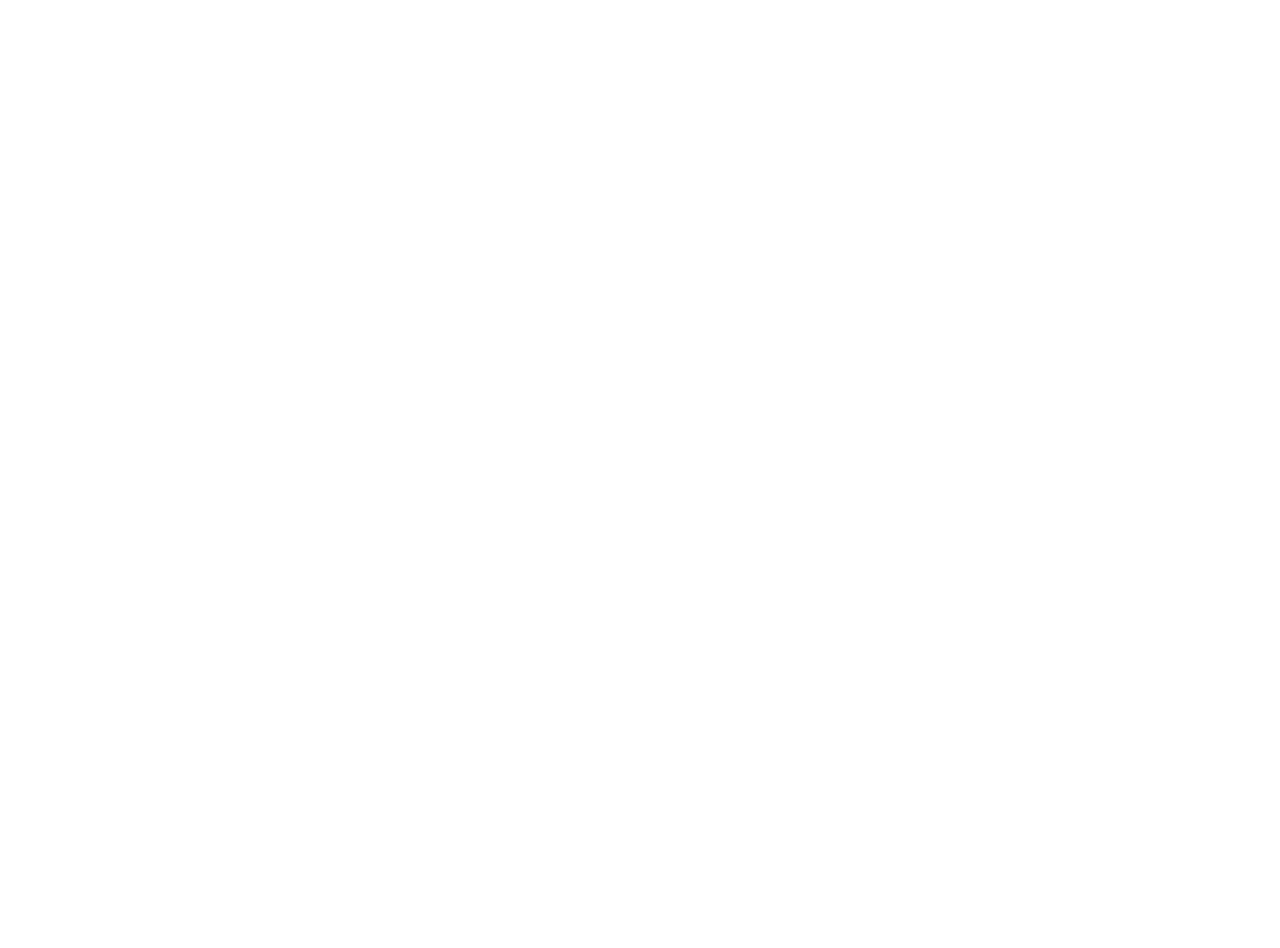
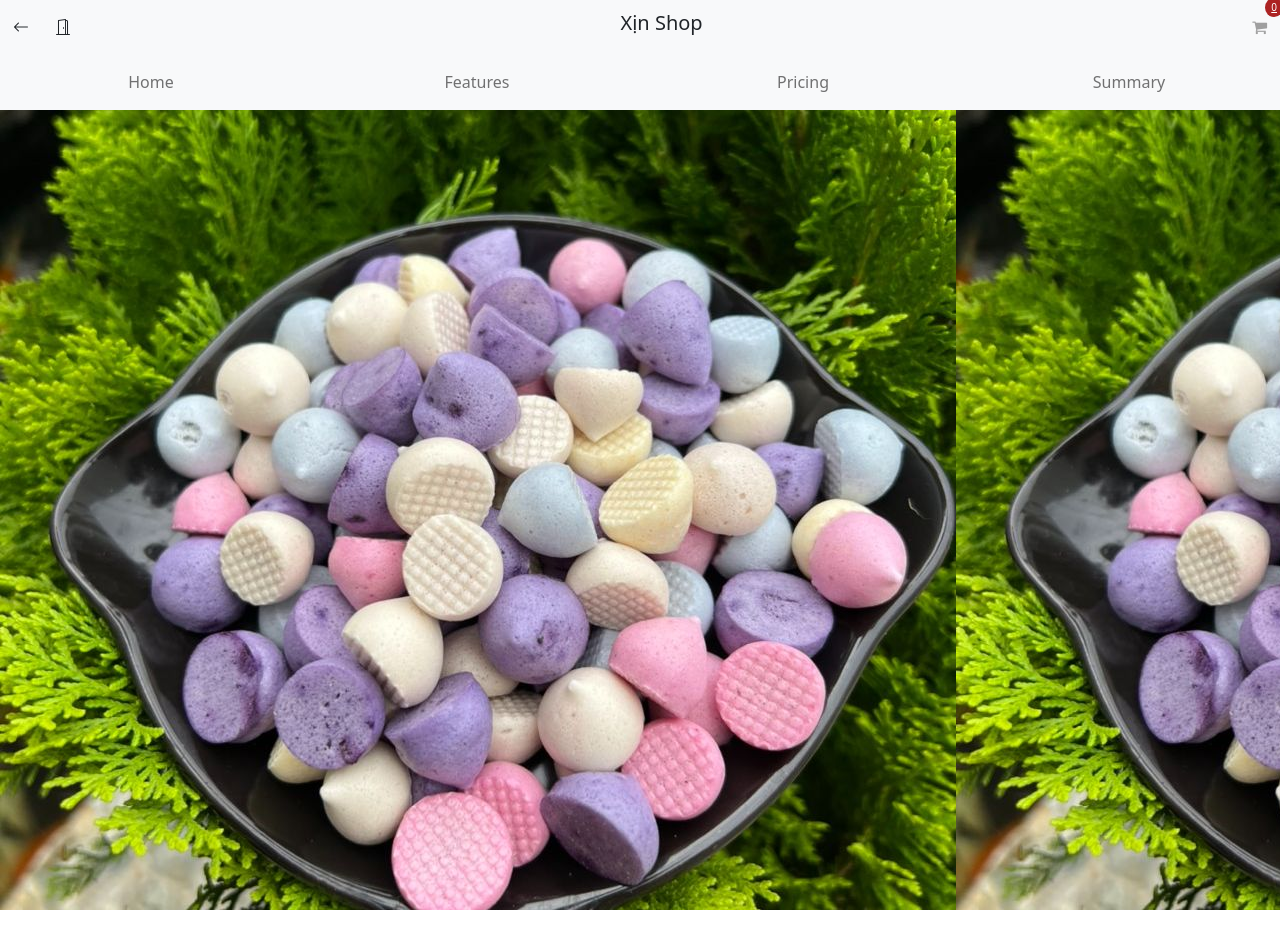
Before and after one commit to hoanghao94/bakeryNewSource, a React (Create React App) app: page /home in a window 1280 px wide. Shown: the top 948 px of the page. Before the commit the page ends 800 px from the top, so only its background shows below. Built offline with nearby package versions, Linux system fonts and the light colour scheme.

Commit message:
20230522

```diff
--- a/package.json
+++ b/package.json
@@ -3,6 +3,7 @@
   "version": "0.1.0",
   "private": true,
   "dependencies": {
+    "@fortawesome/fontawesome-free": "^6.4.0",
     "@reduxjs/toolkit": "^1.9.5",
     "@testing-library/jest-dom": "^5.16.5",
     "@testing-library/react": "^13.4.0",
@@ -14,7 +15,7 @@
     "react-dom": "^18.2.0",
     "react-redux": "^8.0.5",
     "react-router-dom": "^6.11.2",
-    "react-scripts": "5.0.1",
+    "react-scripts": "^5.0.1",
     "reactjs-popup": "^2.0.5",
     "redux": "^4.2.1",
     "redux-logger": "^3.0.6",
--- a/public/index.html
+++ b/public/index.html
@@ -10,6 +10,10 @@
       content="Web site created using create-react-app"
     />
     <link rel="apple-touch-icon" href="%PUBLIC_URL%/logo192.png" />
+    <link rel="stylesheet" href="https://cdnjs.cloudflare.com/ajax/libs/font-awesome/4.7.0/css/font-awesome.min.css">
+
+
+
     <!--
       manifest.json provides metadata used when your web app is installed on a
       user's mobile device or desktop. See https://developers.google.com/web/fundamentals/web-app-manifest/
--- a/src/App.js
+++ b/src/App.js
@@ -2,19 +2,19 @@
 import React, { useState } from 'react';
 import Header from './components/header/header.js';
 import { BrowserRouter as Router, Routes, Route } from 'react-router-dom'
-import LoginPopup from '../src/components/header/loginPopUp';
-
+import Home from './components/home/home.js';
+import Menu from './components/menu/menu.js'
 function App() {
   const [cartItems, setCartItems] = useState([]);
   return (
     <Router>
-    <div className="App">
-      {/* <Header cartItems={cartItems}
-      ></Header> */}
-      <LoginPopup/>
-    </div>
-
-  </Router>
+      <Header cartItems={cartItems}
+      ></Header>
+    <Routes>
+    <Route path="/home" element={<Home />} />
+    <Route path='/menu' element={<Menu/>} />
+    </Routes>
+    </Router>
   );
 }
 
--- a/src/components/header/header.js
+++ b/src/components/header/header.js
@@ -5,13 +5,16 @@
 import 'bootstrap/dist/css/bootstrap.css';
 import { useSelector, useDispatch } from 'react-redux';
 import { setLoginData } from '../../actions/loginAction.js';
+import Popup from "reactjs-popup";
+import '../../css/header.css';
 
 const Header = ({ cartItems }) => {
-  const [isLoggedIn, setIsLoggedIn] = useState(false);
+  const [isLoggedIn, setIsLoggedIn] = useState(true);
   const [showModal, setShowModal] = useState(false);
   const [username, setUsername] = useState("");
   const [password, setPassword] = useState("");
   const navigate = useNavigate();
+  const [numberOfItem, setNumberOfItem] = useState([]);
 
   const dispatch = useDispatch();
 
@@ -19,10 +22,6 @@
     setIsLoggedIn(false);
     setUsername("");
     setPassword("");
-  };
-
-  const handleLogin = () => {
-    setShowModal(true);
   };
 
   const handleGoBack = () => {
@@ -34,40 +33,47 @@
   }
 
   const SET_STATE = 'set_state'
-  const setState = state =>{
+  const setState = state => {
     return {
-      setState : !state
+      setState: !state
     }
   }
-const openPopUpLogin = () => {
-  dispatch(setState)
-}
-
-
-
-
   return (
     <>
+      <nav className="navbar navbar-light bg-light narbar-icons">
         <div className='buttonBackLog'>
           <button className='btn back' onClick={handleGoBack}>
             <i className="bi display-7 bi-lg bi-arrow-left"></i>
           </button>
-
           {isLoggedIn ? (
+            <Popup modal trigger={<button className='btn back'>
+              <i className="bi bi-door-open"></i>
+            </button>}>
+              {close => <LoginPopup close={close} />}
+            </Popup>
+          ) : (
             <button onClick={handleLogout} className='btn back'>
-            <i className="bi bi-door-open"></i>
-          </button>
-        ) : (
-          <button onClick={openPopUpLogin} className='btn back'>
               <i className="bi bi-door-closed"></i>
             </button>
           )}
         </div>
-      <LoginPopup/>
-
-      <nav className="navbar navbar-expand-lg navbar-light bg-light narbar-icons">
-        <div className="navbar-collapse" id="navbarNav">
-          <ul className="navbar-nav row navbarHeader">
+        <h5 className='number'>Xịn Shop</h5>
+        <div>
+          <form className="form-inline">
+            <button className='btn shopping-cart'>
+              <Link to="/cart">
+                <i className="fa fa-shopping-cart "></i>
+              </Link>
+              <Link to="/cart" className="number mu" >
+                {numberOfItem && numberOfItem.length ? numberOfItem.length : "0"}
+              </Link>
+            </button>
+          </form>
+        </div>
+      </nav>
+      <nav className="navbar navbar-light bg-light" >
+        <div className="navbar-collapse" >
+          <ul className="navbar-nav row navbarHeader"id="header">
             <li className="nav-item active col-3">
               <Link to="/home" className="nav-link headerText">
                 Home <span className="sr-only">(current)</span>
--- a/src/components/header/loginPopUp.js
+++ b/src/components/header/loginPopUp.js
@@ -4,7 +4,7 @@
 import { setLoginData } from '../../actions/loginAction.js';
 import { useSelector, useDispatch } from 'react-redux';
 
-function LoginPopUp() {
+function LoginPopUp({ close }) {
     const [username, setUsername] = useState('');
     const [password, setPassword] = useState('');
     // const [showModal, setShowModal] = useState(false);
@@ -27,13 +27,7 @@
     //   };
 
     return (
-        <Popup
-            modal
-            closeOnDocumentClick
-            className="modal"
-            contentStyle={{ maxWidth: "600px", width: "90%" }}
-            // open={showModal}
-            // onClose={handleCloseModal}
+        <div
         >
             <div className="model">
                 <h4>Đăng nhập</h4>
@@ -63,7 +57,7 @@
                     <Button type="submit">Đăng nhập</Button>
                 </form>
             </div>
-        </Popup>
+        </div>
     );
 };
 
--- /dev/null
+++ b/src/components/home/home.js
@@ -0,0 +1,18 @@
+import React from 'react'
+import { Link } from 'react-router-dom'
+import '../../css/home.css';
+
+function home() {
+    return (
+        <div className='home'>
+            <div className='homeContainer'>
+                <p>BÁNH ĂN DẶM TRẺ EM</p>
+                <Link to='/menu'>
+                    <button className='btn'> ORDER NOW</button>
+                </Link>
+            </div>
+        </div>
+    )
+}
+
+export default home
--- /dev/null
+++ b/src/components/menu/menu.js
@@ -0,0 +1,28 @@
+import React, { createContext, useState, useEffect } from 'react';
+import MenuItem from './menuItem.js';
+import { MenuList } from '../../data/MenuList.js';
+
+function Menu() {
+    const [menuListClone, setMenuListClone] = useState([]);
+    setMenuListClone(MenuList);
+    return (
+        <div>
+            <div className='row'>
+                {menuListClone.map((menuItem, key) => {
+                    return (
+                        <MenuItem
+                            className='container'
+                            key={key}
+                            image={menuItem.image}
+                            name={menuItem.name}
+                            price={menuItem.price}
+                            quantity={menuItem.quantity}
+                        />
+                    );
+                })}
+            </div>
+        </div>
+    );
+}
+
+export default Menu;
--- /dev/null
+++ b/src/components/menu/menuItem.js
@@ -0,0 +1,9 @@
+import React from 'react'
+
+function menuItem() {
+  return (
+    <div>menuItem</div>
+  )
+}
+
+export default menuItem
--- /dev/null
+++ b/src/css/header.css
@@ -0,0 +1,32 @@
+#header {
+    display: flex;
+    flex-direction: row;
+    justify-content: center;
+    align-items: center;
+}
+
+.form-inline {
+    display: inline;
+    text-decoration: none;
+    color: grey;
+}
+
+.number.mu {
+    position: absolute;
+    top: -2px;
+    right: -3px;
+    background-color: rgb(172, 35, 35);
+    color: white;
+    font-size: 10px;
+    padding: 2px 6px;
+    border-radius: 50%;
+}
+
+.fa-shopping-cart {
+    color: rgb(159, 159, 159);
+}
+.nav-item {
+    display: flex;
+    align-items: center;
+    justify-content: center;
+}
--- /dev/null
+++ b/src/css/home.css
@@ -0,0 +1,35 @@
+.home {
+    background-image: url('../static/homeImage.jpg');
+    display: flex;
+    justify-content: left;
+    align-items: flex-start;
+    rotate: 0deg;
+    width: 100vw;
+    height: 100vh;
+  }
+
+  .homeContainer{
+    margin-top: 130%;
+    width: 200px;
+    margin-left: 20px;
+    border-radius: 10px;
+    padding: 10px;
+    display: flex;
+    justify-content: center;
+    align-items: center;
+    flex-direction: column;
+    background: rgba(196, 214, 213, 0.666);
+    color: white;
+    rotate: 0deg;
+    transform: scaleX(1);
+  }
+
+  .homeContainer button:hover {
+    background-color: rgb(225, 225, 225);
+    color: #121619;
+  }
+  .homeContainer button {
+    background-color: white;
+    color: #121619;
+    margin-bottom: 20px;
+  }
--- /dev/null
+++ b/src/data/MenuList.js
@@ -0,0 +1,39 @@
+import CuDen from "../static/CuDen.jpg";
+import SuaChua from "../static/SuaChua.jpg";
+import Thanh from "../static/Thanh.jpg";
+import ThanhLong from "../static/ThanhLong.jpg";
+import ThapCam from "../static/ThapCam.jpg";
+import Trung from "../static/Trung.jpg";
+
+export const MenuList = [
+  {
+    name: "Củ Dền",
+    image: CuDen,
+    price: 50000,
+  },
+  {
+    name: "Sữa Chua",
+    image: SuaChua,
+    price: 50000,
+  },
+  {
+    name: "Thanh",
+    image: Thanh,
+    price: 50000,
+  },
+  {
+    name: "Long",
+    image: ThanhLong,
+    price: 50000,
+  },
+  {
+    name: "Thập Cẩm",
+    image: ThapCam,
+    price: 50000,
+  },
+  {
+    name: " Trứng",
+    image: Trung,
+    price: 50000,
+  },
+];
```
Also changed, not shown: 1 other file (tests, documents, lock files or other folders). Lines whose indentation alone changed are shown as unchanged.
